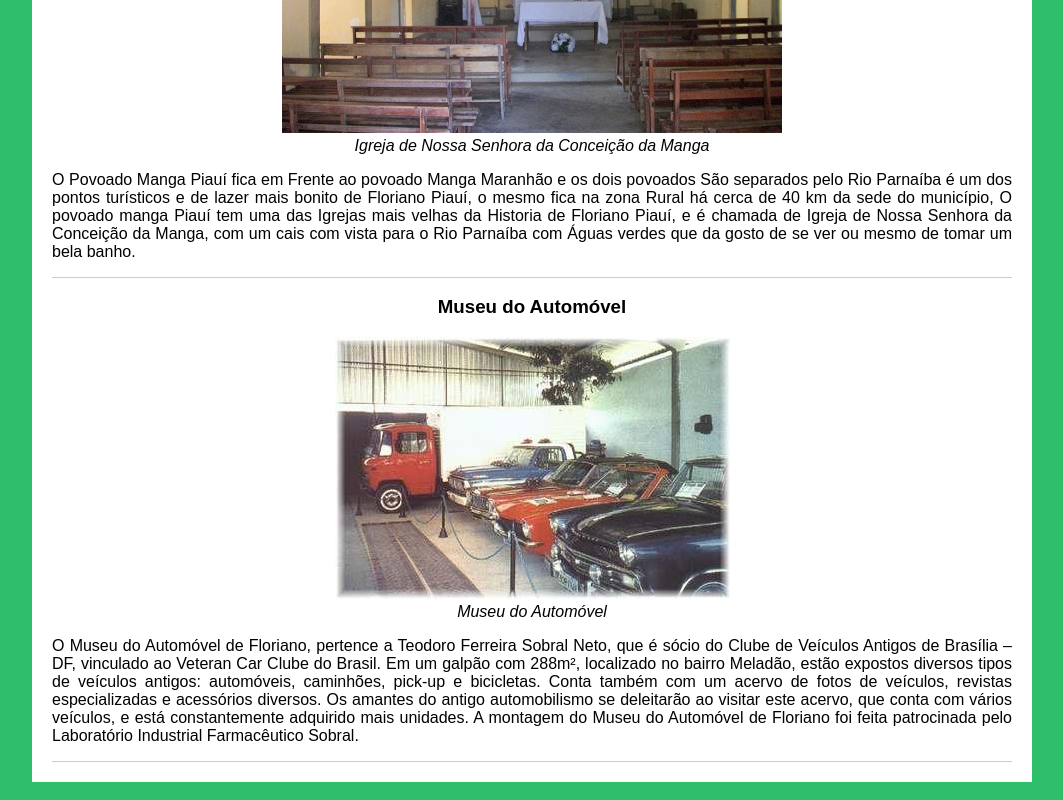
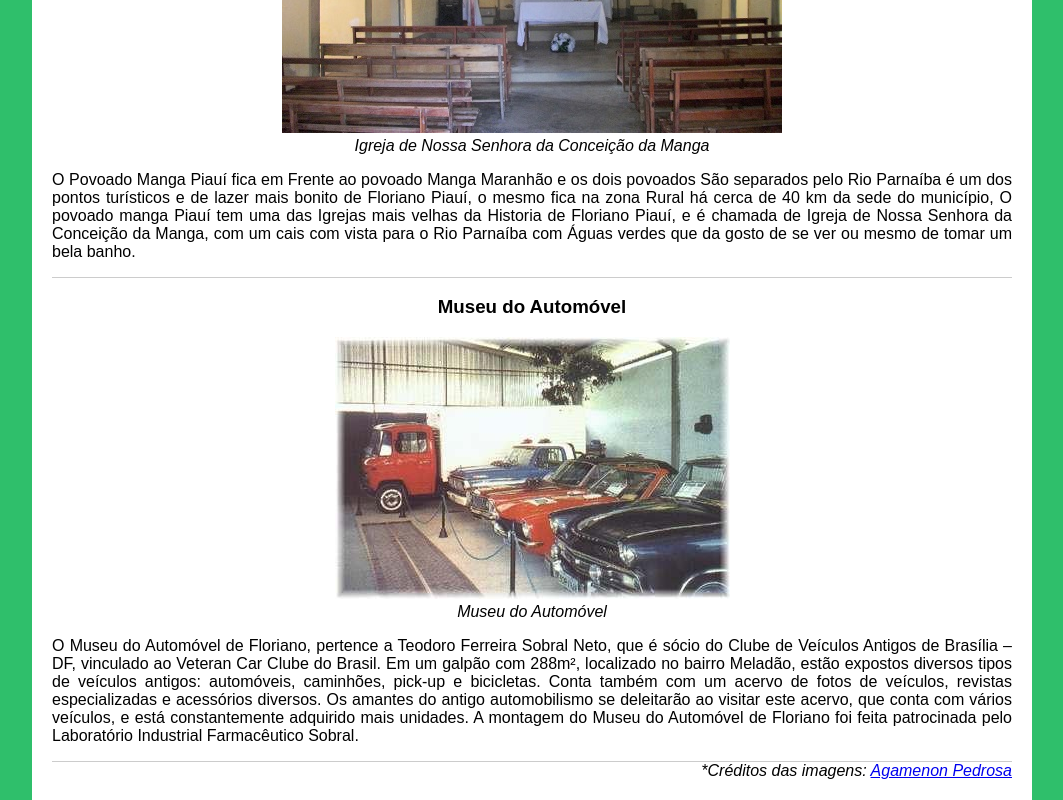
Before and after one commit to thiagorafaelpc/Programacao-Web---trabalhos, a plain HTML site: page floriano/index.html in a window 1280 px wide. Shown: the part 5342-6142 px from the top of the page, without its empty margins (108-1171 px from the left). Drawn offline with Linux system fonts and the light colour scheme.

Commit message:
Alterações na pagina sobre Floriano

```diff
--- a/floriano/floriano.css
+++ b/floriano/css/floriano.css
@@ -45,3 +45,7 @@ h3 {
 .bloco{
 	border-bottom: solid 1px #CCCCCC;
 }
+footer {
+	font-style: italic;
+	text-align: right;
+}
--- a/floriano/index.html
+++ b/floriano/index.html
@@ -2,7 +2,7 @@
 <html>
 	<head>
     <meta charset="utf-8">
-    <link rel="stylesheet" href="floriano.css">
+    <link rel="stylesheet" href="css/floriano.css">
     <title>Sobre a cidade Floriano - PI</title>
     </head>
 <body>
@@ -95,6 +95,7 @@
         	</figure>
         	<p>O Museu do Automóvel de Floriano, pertence a Teodoro Ferreira Sobral Neto, que é sócio do Clube de Veículos Antigos de Brasília – DF, vinculado ao Veteran Car Clube do Brasil. Em um galpão com 288m², localizado no bairro Meladão, estão expostos diversos tipos de veículos antigos: automóveis, caminhões, pick-up e bicicletas. Conta também com um acervo de fotos de veículos, revistas especializadas e acessórios diversos. Os amantes do antigo automobilismo se deleitarão ao visitar este acervo, que conta com vários veículos, e está constantemente adquirido mais unidades. A montagem do Museu do Automóvel de Floriano foi feita patrocinada pelo Laboratório Industrial Farmacêutico Sobral.</p>
         </div>
+				<footer>*Créditos das imagens: <a href="https://www.facebook.com/agamenon.pedrosa" target="_blank">Agamenon Pedrosa</a></footer>
 	</div>
 </body>
 </html>
```
